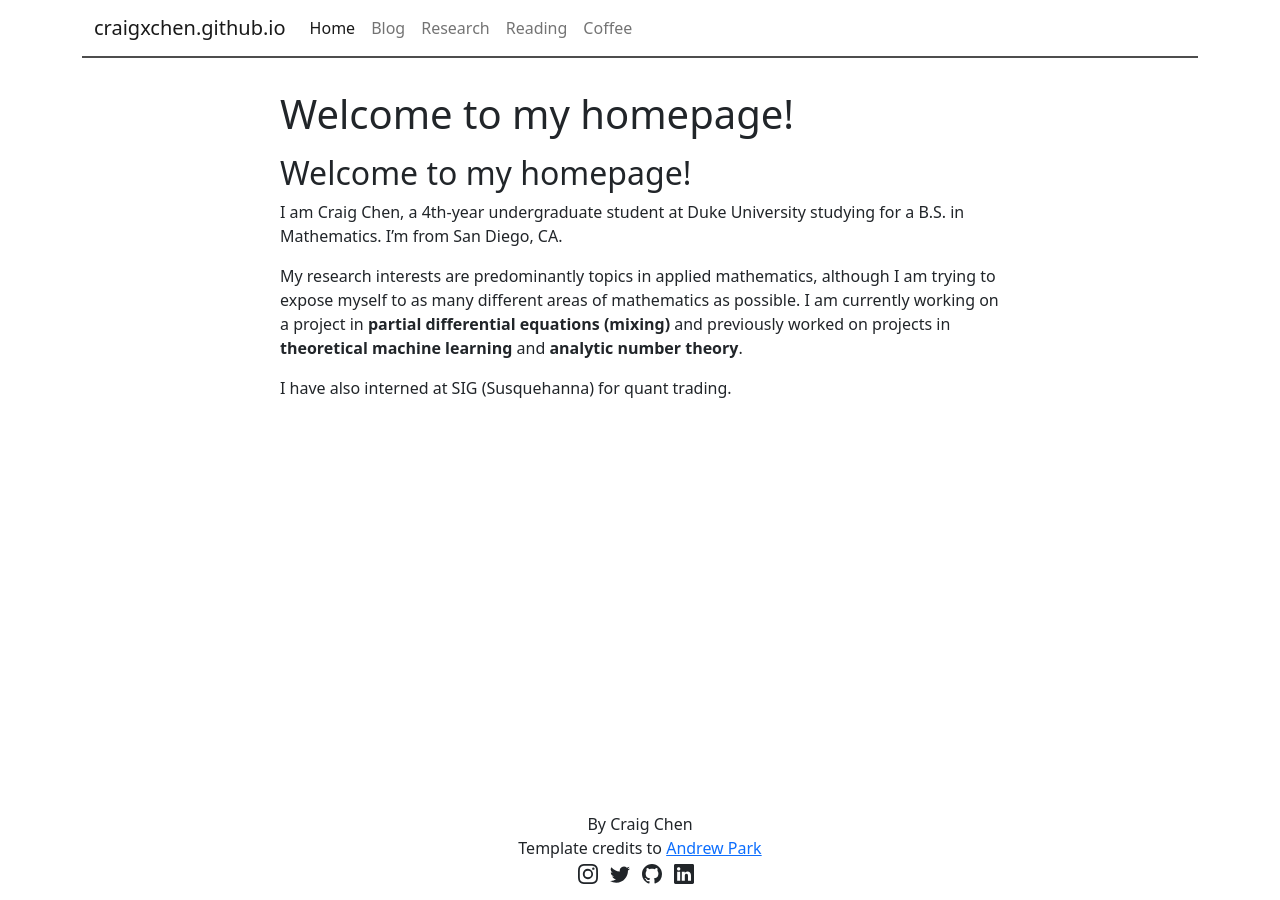
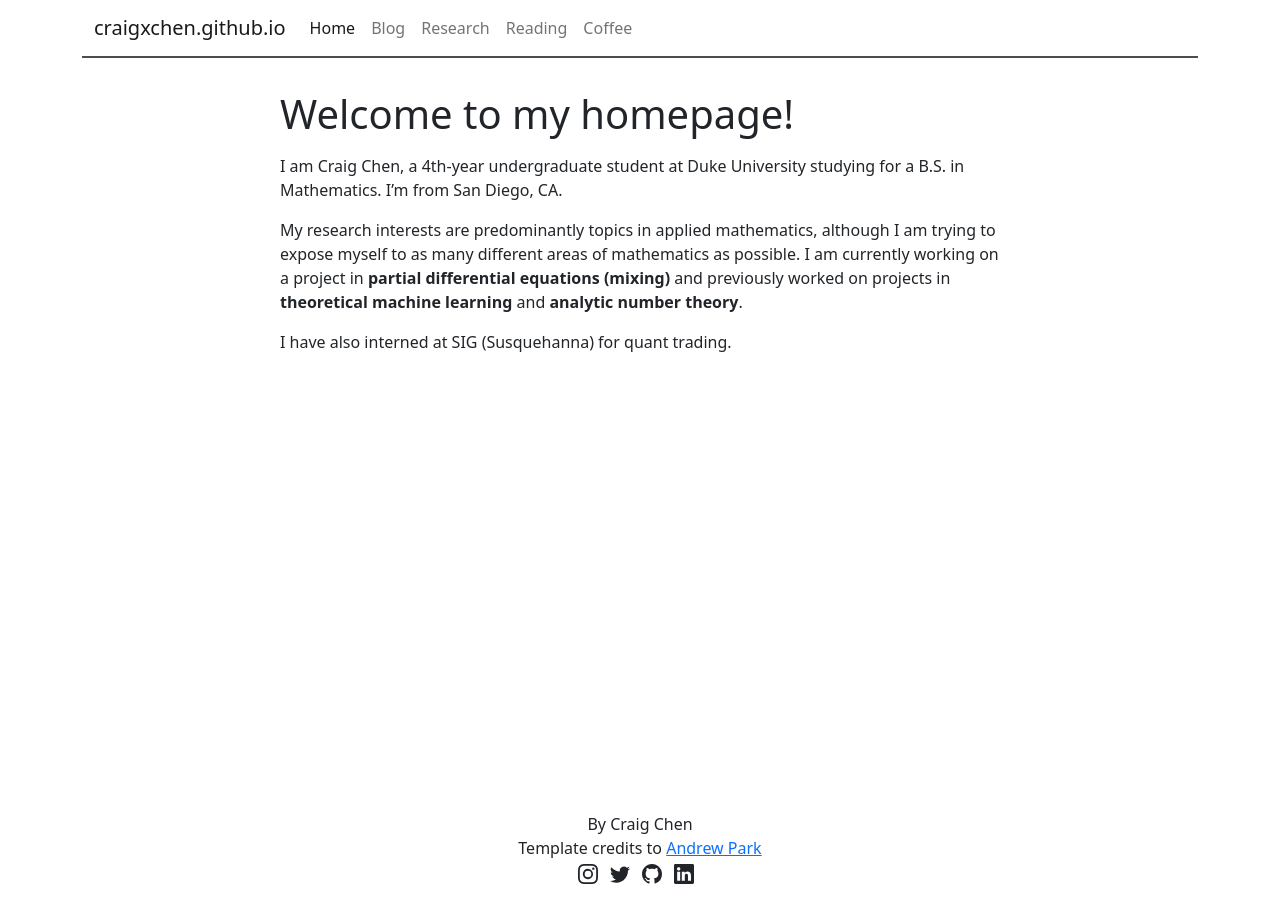
Before and after one commit to craigxchen/craigxchen.github.io, a Jekyll site: the page built from index.md, in a window 1280 px wide. Built offline with Jekyll 4.4.1, drawn with Linux system fonts in a browser that asks for light colours; our own code applies the rules of GitHub Pages for plain Markdown files; part of the change alters nothing that is shown.

```diff
--- a/index.md
+++ b/index.md
@@ -1,8 +1,7 @@
 ---
 layout: page
+title: Welcome to my homepage!
 ---
-
-## Welcome to my homepage!
 
 I am Craig Chen, a 4th-year undergraduate student at Duke University studying for a B.S. in Mathematics. I'm from San Diego, CA.
 
```
